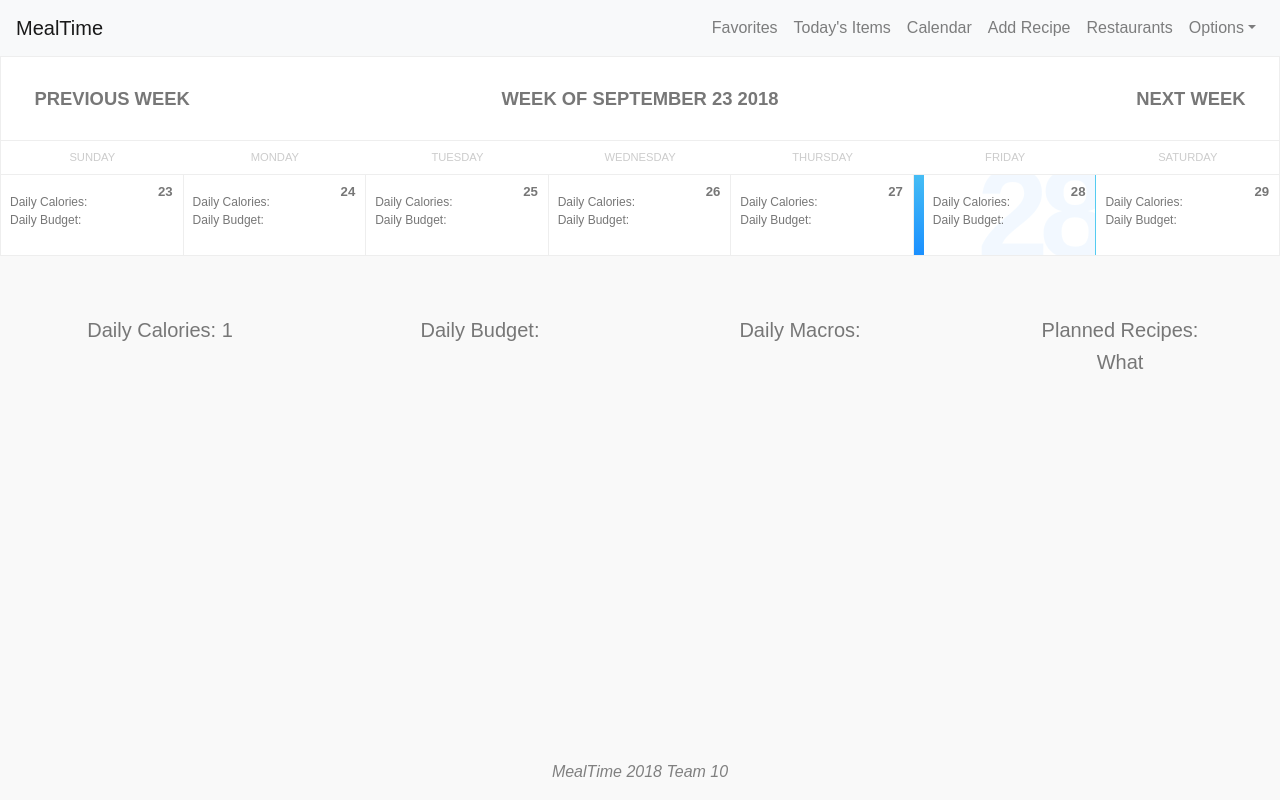
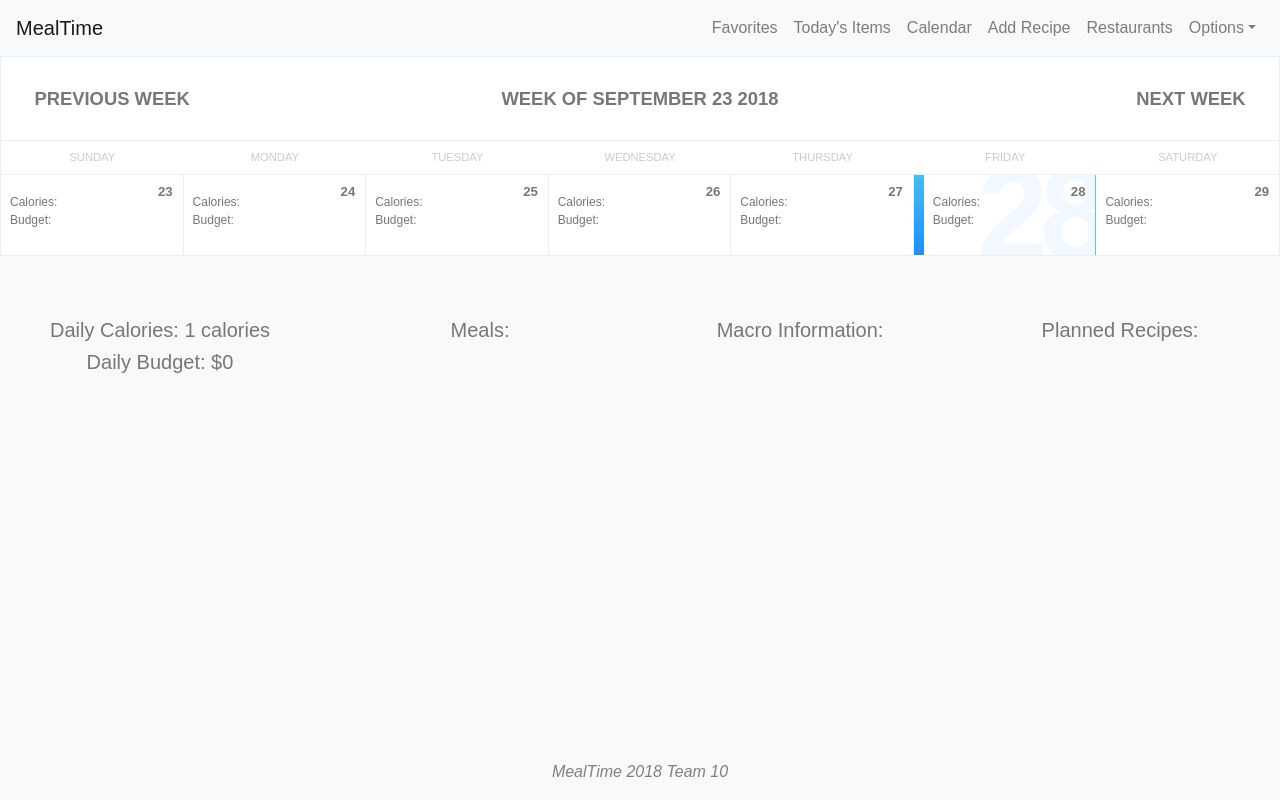
Before and after one commit to pkfoury/MealTime, a React (Create React App) app in the folder mealtime-frontend/: page /calendar in a window 1280 px wide. Built offline with nearby package versions, Linux system fonts and the light colour scheme.

Commit message:
Nick Calendar S2
Further small changes to the calendar

```diff
--- a/mealtime-frontend/src/components/Calendar.js
+++ b/mealtime-frontend/src/components/Calendar.js
@@ -6,7 +6,8 @@ class Calendar extends Component {
   state = {
     currentWeek: new Date(),
     selectedDate: new Date(),
-    number: 1
+    calories: 1,
+    budget: 0
   };
 
   renderHeader() {
@@ -76,8 +77,8 @@ class Calendar extends Component {
           >
             <span className="number">{formattedDate}</span>
             <span className="bg">{formattedDate}</span>
-            <span className="dailyCal">Daily Calories: </span>
-            <span className="dailyBud">Daily Budget: </span>
+            <span className="dailyCal">Calories: </span>
+            <span className="dailyBud">Budget: </span>
           </div>
         );
         day = dateFns.addDays(day, 1);
@@ -95,7 +96,7 @@ class Calendar extends Component {
   onDateClick = day => {
     this.setState({
       selectedDate: day,
-      number: 3
+      calories: 3
     });
   };
 
@@ -121,17 +122,17 @@ class Calendar extends Component {
         </div>
         <div className="page">
           <div className="col-25">
-            <h5>Daily Calories: {this.state.number}</h5>
+            <h5>Daily Calories: {this.state.calories} calories</h5>
+            <h5>Daily Budget: ${this.state.budget}</h5>
           </div>
           <div className="col-25">
-            <h5>Daily Budget: </h5>
+            <h5>Meals: </h5>
           </div>
           <div className="col-25">
-            <h5>Daily Macros: </h5>
+            <h5>Macro Information: </h5>
           </div>
           <div className="col-25">
             <h5>Planned Recipes: </h5>
-            <h5>What</h5>
           </div>
         </div>
       </div>
```
